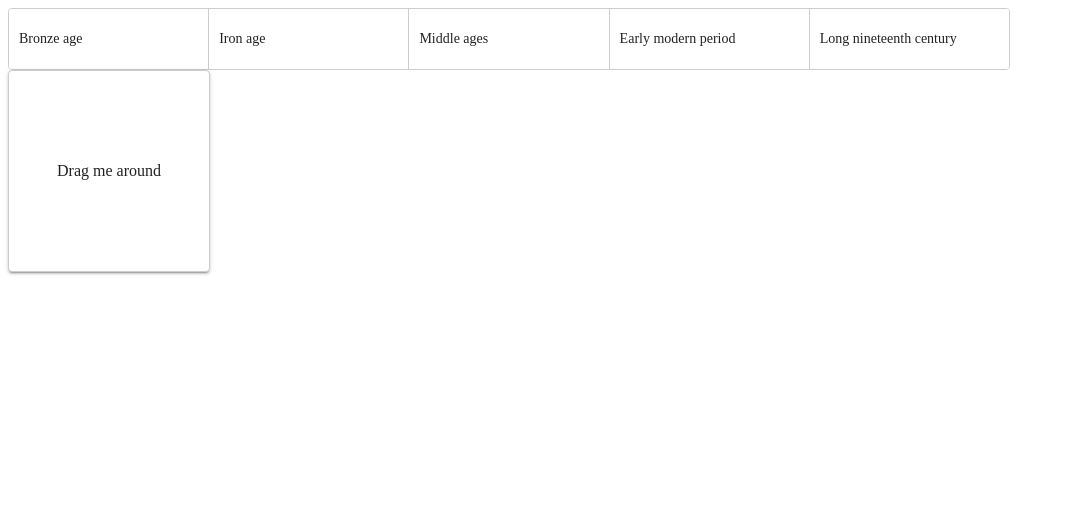
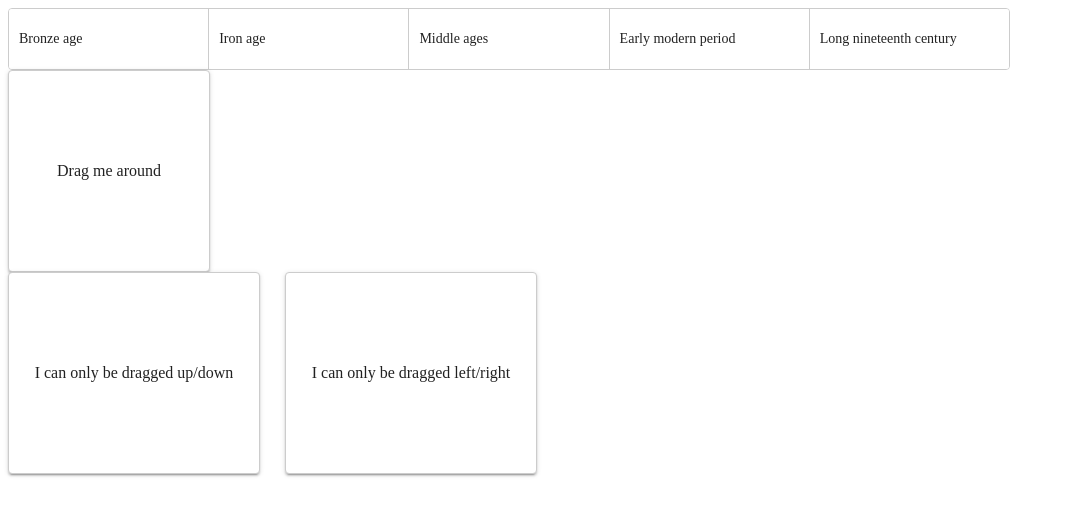
Before and after one commit to esilva2902/angular-material-cdk-drag-n-drop, an Angular app: page / in a window 1280 px wide. Shown: the top 516 px of the page, without its empty margins (0-1066 px from the left). Built offline with nearby package versions, Linux system fonts and the light colour scheme.

Commit message:
v0.0.4 - cdkDragMoved output property was added to horizontal-sorting component.

```diff
--- a/package.json
+++ b/package.json
@@ -1,6 +1,6 @@
 {
   "name": "cdk-drag-n-drop",
-  "version": "0.0.3",
+  "version": "0.0.4",
   "scripts": {
     "ng": "ng",
     "start": "ng serve",
--- a/src/app/app.component.html
+++ b/src/app/app.component.html
@@ -1,2 +1,3 @@
 <horizontal-sorting></horizontal-sorting>
 <basic-dragging></basic-dragging>
+<one-axis-dragging></one-axis-dragging>
--- a/src/app/app.module.ts
+++ b/src/app/app.module.ts
@@ -7,12 +7,14 @@ import { DragDropModule } from '@angular/cdk/drag-drop';
 import { AppComponent } from './app.component';
 import { BasicDraggingComponent } from './basic-dragging/basic-dragging.component';
 import { HorizontalSortingComponent } from './horizontal-sorting/horizontal-sorting.component';
+import { OneAxisDraggingComponent } from './one-axis-dragging/one-axis-dragging.component';
 
 @NgModule({
   declarations: [
     AppComponent,
     BasicDraggingComponent,
-    HorizontalSortingComponent
+    HorizontalSortingComponent,
+    OneAxisDraggingComponent
   ],
   imports: [
     BrowserModule,
--- a/src/app/horizontal-sorting/horizontal-sorting.component.html
+++ b/src/app/horizontal-sorting/horizontal-sorting.component.html
@@ -1,3 +1,8 @@
 <div cdkDropList cdkDropListOrientation="horizontal" class="example-list" (cdkDropListDropped)="drop($event)">
-  <div class="example-box" *ngFor="let timePeriod of timePeriods" cdkDrag [cdkDragData]="timePeriod">{{timePeriod.label}}</div>
+  <div class="example-box" *ngFor="let timePeriod of timePeriods"
+    cdkDrag [cdkDragData]="timePeriod"
+    cdkDragLockAxis="x"
+    (cdkDragMoved)="onMove($event)">
+      {{timePeriod.label}}
+  </div>
 </div>
--- a/src/app/horizontal-sorting/horizontal-sorting.component.ts
+++ b/src/app/horizontal-sorting/horizontal-sorting.component.ts
@@ -1,5 +1,5 @@
 import { Component, OnInit } from '@angular/core';
-import { CdkDragDrop, moveItemInArray } from '@angular/cdk/drag-drop';
+import { CdkDragDrop, moveItemInArray, CdkDragMove } from '@angular/cdk/drag-drop';
 
 @Component({
   selector: 'horizontal-sorting',
@@ -22,7 +22,11 @@ export class HorizontalSortingComponent implements OnInit {
   }
 
   drop(event: CdkDragDrop<string[]>) {
-    console.log(`event.item: `, event.item);
+    // console.log(`event.item: `, event.item);
     moveItemInArray(this.timePeriods, event.previousIndex, event.currentIndex);
   }
+
+  onMove(event:  CdkDragMove) {
+    console.log(`onMove event: `, event);
+  }
 }
--- /dev/null
+++ b/src/app/one-axis-dragging/one-axis-dragging.component.html
@@ -0,0 +1,7 @@
+<div class="example-box" cdkDragLockAxis="y" cdkDrag>
+  I can only be dragged up/down
+</div>
+
+<div class="example-box" cdkDragLockAxis="x" cdkDrag>
+  I can only be dragged left/right
+</div>
--- /dev/null
+++ b/src/app/one-axis-dragging/one-axis-dragging.component.scss
@@ -0,0 +1,26 @@
+.example-box {
+  width: 250px;
+  height: 200px;
+  border: solid 1px #ccc;
+  color: rgba(0, 0, 0, 0.87);
+  cursor: move;
+  display: inline-flex;
+  justify-content: center;
+  align-items: center;
+  text-align: center;
+  background: #fff;
+  border-radius: 4px;
+  margin-right: 25px;
+  position: relative;
+  z-index: 1;
+  transition: box-shadow 200ms cubic-bezier(0, 0, 0.2, 1);
+  box-shadow: 0 3px 1px -2px rgba(0, 0, 0, 0.2),
+              0 2px 2px 0 rgba(0, 0, 0, 0.14),
+              0 1px 5px 0 rgba(0, 0, 0, 0.12);
+
+  &:active {
+    box-shadow: 0 5px 5px -3px rgba(0, 0, 0, 0.2),
+    0 8px 10px 1px rgba(0, 0, 0, 0.14),
+    0 3px 14px 2px rgba(0, 0, 0, 0.12);
+  }
+}
--- /dev/null
+++ b/src/app/one-axis-dragging/one-axis-dragging.component.ts
@@ -0,0 +1,15 @@
+import { Component, OnInit } from '@angular/core';
+
+@Component({
+  selector: 'one-axis-dragging',
+  templateUrl: './one-axis-dragging.component.html',
+  styleUrls: ['./one-axis-dragging.component.scss']
+})
+export class OneAxisDraggingComponent implements OnInit {
+
+  constructor() { }
+
+  ngOnInit() {
+  }
+
+}
```
Also changed, not shown: 1 other file (tests, documents, lock files or other folders).
